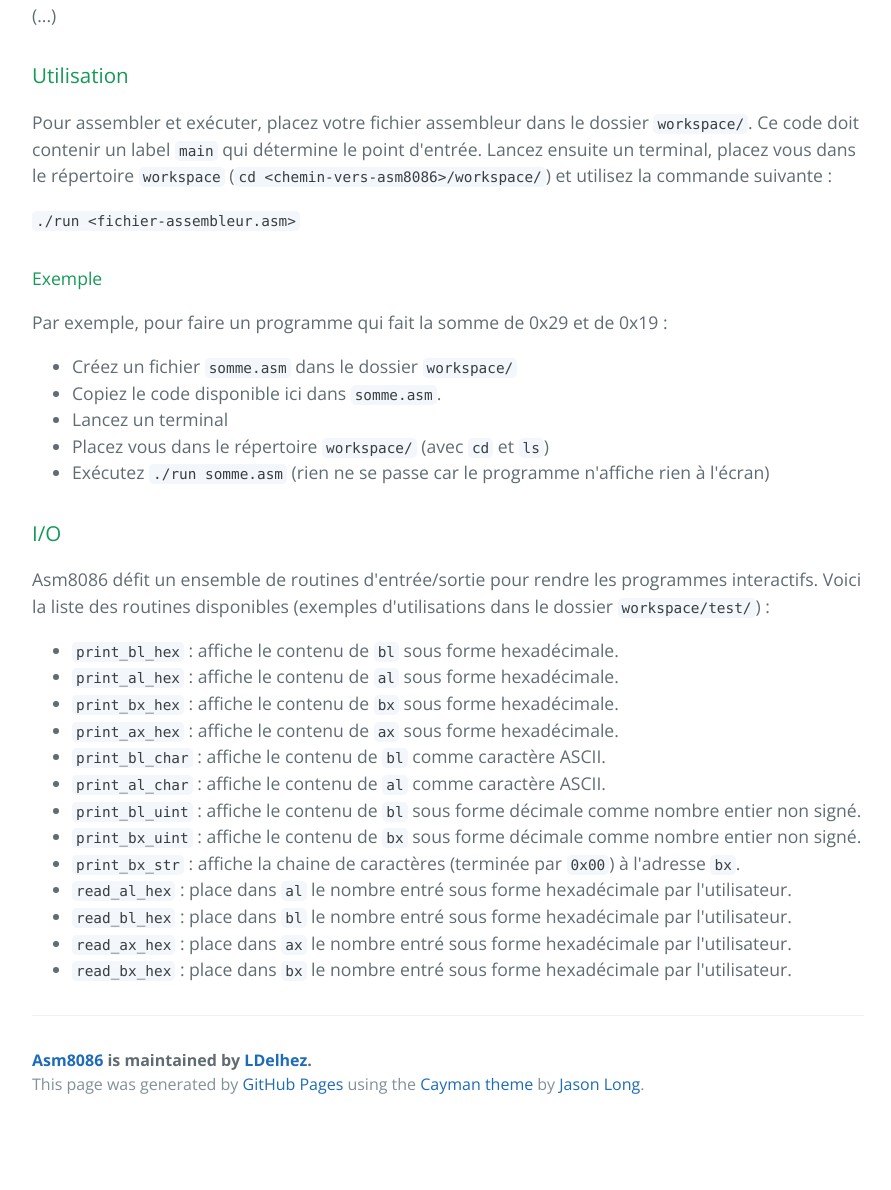
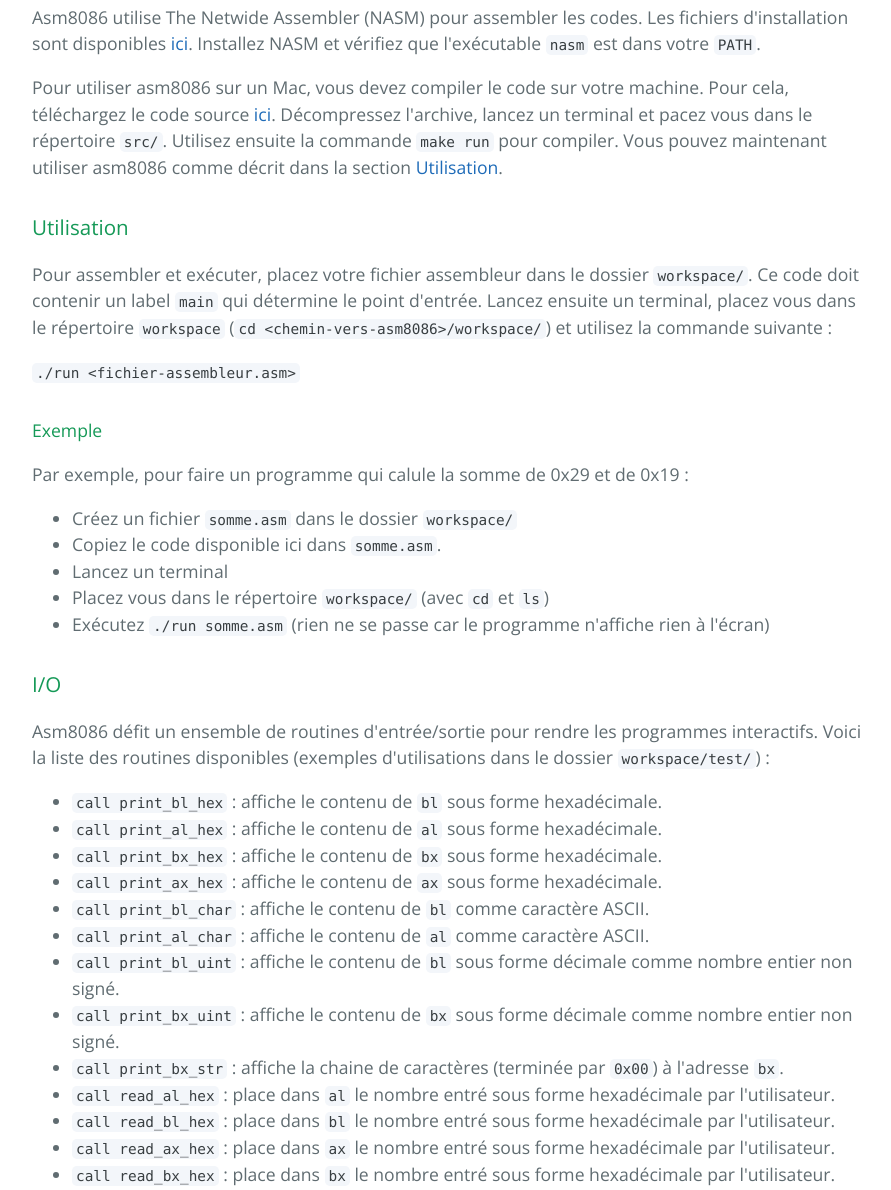
Before and after one commit to LDelhez/asm8086, a plain HTML site: page index.html in a window 1280 px wide. Shown: the part 1417-2607 px from the top of the page, without its empty margins (192-1083 px from the left). Before the commit the page ends 2545 px from the top, so only its background shows below. Drawn offline with nearby package versions, Linux system fonts and the light colour scheme.

Commit message:
Add macos

```diff
--- a/index.html
+++ b/index.html
@@ -73,8 +73,18 @@
 </p>
 
 <h4>Mac OS</h4>
-
-(...)
+<p>
+  Asm8086 utilise The Netwide Assembler (NASM) pour assembler les codes.
+  Les fichiers d'installation sont disponibles <a href="http://www.nasm.us/pub/nasm/releasebuilds/2.12.01/macosx/">ici</a>.
+  Installez NASM et vérifiez que l'exécutable <code>nasm</code> est dans votre <code>PATH</code>.
+</p>
+<p>
+Pour utiliser asm8086 sur un Mac, vous devez compiler le code sur votre machine.
+Pour cela, téléchargez le code source <a href="https://github.com/LDelhez/asm8086/archive/v0.1.tar.gz">ici</a>.
+Décompressez l'archive, lancez un terminal et pacez vous dans le répertoire <code>src/</code>.
+Utilisez ensuite la commande <code>make run</code> pour compiler.
+Vous pouvez maintenant utiliser asm8086 comme décrit dans la section <a href="#utilisation">Utilisation</a>.
+</p>
 
 <h3>
 <a id="utilisation" class="anchor" href="#utilisation" aria-hidden="true"><span aria-hidden="true" class="octicon octicon-link"></span></a>Utilisation</h3>
@@ -89,7 +99,7 @@
 
 <h4>Exemple</h4>
 <p>
-  Par exemple, pour faire un programme qui fait la somme de 0x29 et de 0x19 :
+  Par exemple, pour faire un programme qui calule la somme de 0x29 et de 0x19 :
 </p>
 <ul>
   <li>Créez un fichier <code>somme.asm</code> dans le dossier <code>workspace/</code></li>
@@ -107,19 +117,19 @@
 </p>
 <p>
   <ul>
-    <li><code>print_bl_hex</code> : affiche le contenu de <code>bl</code> sous forme hexadécimale.</li>
-    <li><code>print_al_hex</code> : affiche le contenu de <code>al</code> sous forme hexadécimale.</li>
-    <li><code>print_bx_hex</code> : affiche le contenu de <code>bx</code> sous forme hexadécimale.</li>
-    <li><code>print_ax_hex</code> : affiche le contenu de <code>ax</code> sous forme hexadécimale.</li>
-    <li><code>print_bl_char</code> : affiche le contenu de <code>bl</code> comme caractère ASCII.</li>
-    <li><code>print_al_char</code> : affiche le contenu de <code>al</code> comme caractère ASCII.</li>
-    <li><code>print_bl_uint</code> : affiche le contenu de <code>bl</code> sous forme décimale comme nombre entier non signé.</li>
-    <li><code>print_bx_uint</code> : affiche le contenu de <code>bx</code> sous forme décimale comme nombre entier non signé.</li>
-    <li><code>print_bx_str</code> : affiche la chaine de caractères (terminée par <code>0x00</code>) à l'adresse <code>bx</code>.</li>
-    <li><code>read_al_hex</code> : place dans <code>al</code> le nombre entré sous forme hexadécimale par l'utilisateur.</li>
-    <li><code>read_bl_hex</code> : place dans <code>bl</code> le nombre entré sous forme hexadécimale par l'utilisateur.</li>
-    <li><code>read_ax_hex</code> : place dans <code>ax</code> le nombre entré sous forme hexadécimale par l'utilisateur.</li>
-    <li><code>read_bx_hex</code> : place dans <code>bx</code> le nombre entré sous forme hexadécimale par l'utilisateur.</li>
+    <li><code>call print_bl_hex</code> : affiche le contenu de <code>bl</code> sous forme hexadécimale.</li>
+    <li><code>call print_al_hex</code> : affiche le contenu de <code>al</code> sous forme hexadécimale.</li>
+    <li><code>call print_bx_hex</code> : affiche le contenu de <code>bx</code> sous forme hexadécimale.</li>
+    <li><code>call print_ax_hex</code> : affiche le contenu de <code>ax</code> sous forme hexadécimale.</li>
+    <li><code>call print_bl_char</code> : affiche le contenu de <code>bl</code> comme caractère ASCII.</li>
+    <li><code>call print_al_char</code> : affiche le contenu de <code>al</code> comme caractère ASCII.</li>
+    <li><code>call print_bl_uint</code> : affiche le contenu de <code>bl</code> sous forme décimale comme nombre entier non signé.</li>
+    <li><code>call print_bx_uint</code> : affiche le contenu de <code>bx</code> sous forme décimale comme nombre entier non signé.</li>
+    <li><code>call print_bx_str</code> : affiche la chaine de caractères (terminée par <code>0x00</code>) à l'adresse <code>bx</code>.</li>
+    <li><code>call read_al_hex</code> : place dans <code>al</code> le nombre entré sous forme hexadécimale par l'utilisateur.</li>
+    <li><code>call read_bl_hex</code> : place dans <code>bl</code> le nombre entré sous forme hexadécimale par l'utilisateur.</li>
+    <li><code>call read_ax_hex</code> : place dans <code>ax</code> le nombre entré sous forme hexadécimale par l'utilisateur.</li>
+    <li><code>call read_bx_hex</code> : place dans <code>bx</code> le nombre entré sous forme hexadécimale par l'utilisateur.</li>
 
   </ul>
 </p>
```
